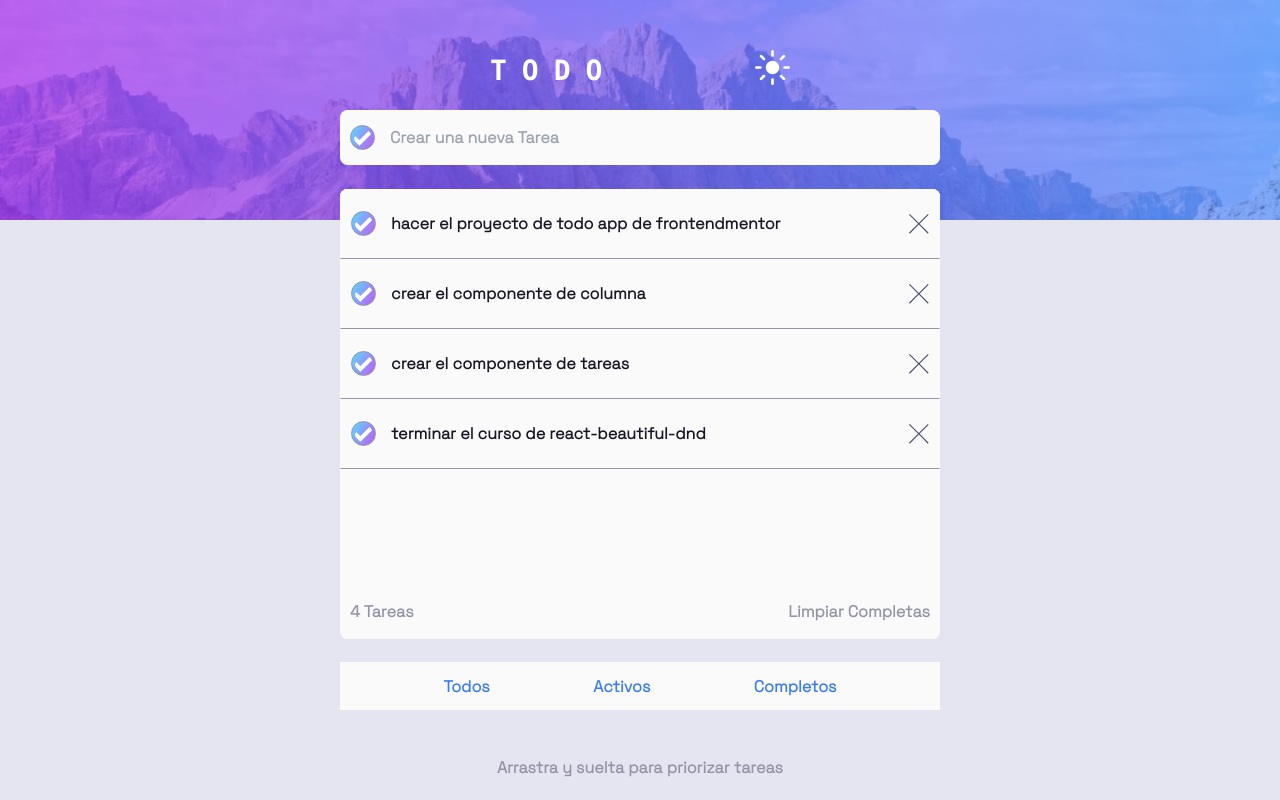
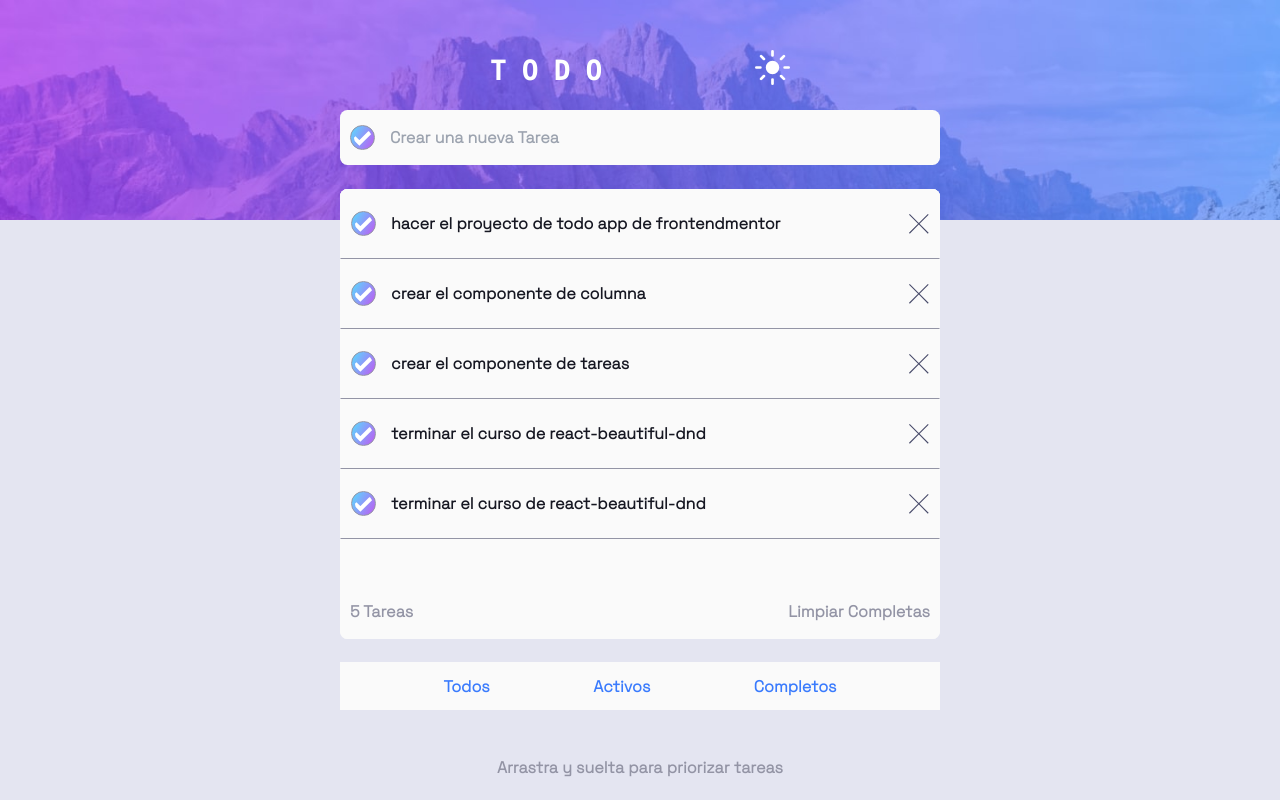
Before and after one commit to anonimussapee/fdo, a React (Vite) app: page / in a window 1280 px wide. Built offline with nearby package versions, Linux system fonts and the light colour scheme.

Commit message:
i added logic to clear button and onclick scale 1.05

```diff
--- a/src/Components/BottomTaskState/index.jsx
+++ b/src/Components/BottomTaskState/index.jsx
@@ -1,7 +1,7 @@
-const BottomTaskState = ({itemsTotal, clearAction}) => {
+const BottomTaskState = ({allItems, clearAction}) => {
   return (
     <div className='w-full h-[12%] px-4  box-primary flex justify-between items-center text-[--Very-Light-Gray]'>
-       <p>{itemsTotal || 4 } Tareas</p>
+       <p>{allItems  } Tareas</p>
        <p onClick={clearAction} >Limpiar Completas</p>
     </div>
   )
--- a/src/Components/ContainerItems/index.jsx
+++ b/src/Components/ContainerItems/index.jsx
@@ -3,9 +3,10 @@ import { BottomTaskState } from '../BottomTaskState'
 import { Items } from '../Items'
 import { NavigatorTodos } from '../NavigatorTodos'
 
-const ContainerItems = ({ items, column}) => {
+const ContainerItems = ({column, allItems, items,  clearAction}) => {
   return (
     <div className='box-primary flex flex-col sm:justify-between w-full h-[75%] rounded-xl overflow-hidden'>
+
       <Droppable
         droppableId={column.id}
 
@@ -15,13 +16,13 @@ const ContainerItems = ({ items, column}) => {
             <div id='scroll-container' className=' w-full h-[88%] box-primary flex flex-col overflow-y-scroll'
               ref={provided.innerRef}
             >
-              {items.map((item, index) => <Items key={item.id} item={item} index={index}/>)}
+              {items?.map((item, index) => <Items key={item.id} item={item} index={index}/>)}
               {provided.placeholder}
             </div>
           )
         }
       </Droppable>
-      <BottomTaskState/>
+      <BottomTaskState allItems={allItems} clearAction={clearAction} />
     </div>
 
   )
--- a/src/Components/Items/index.jsx
+++ b/src/Components/Items/index.jsx
@@ -6,22 +6,13 @@ const Items = ({item, index}) => {
     <Draggable
       draggableId={item.id}
       index={index}
-      shouldRespectForcePress
+
     >
       {
-        (provided) => (
-          <div className='items-of-todos box-primary  h-[80px] ss:h-[70px]  flex items-center justify-between gap-6 p-4 '
+        (provided, snapshot) => (
+          <div className={`items-of-todos box-primary  h-[80px] ss:h-[70px]  flex items-center justify-between gap-6 p-4 ${snapshot.isDragging ? 'rounded-xl scale-105' : ' '}`}
           {...provided.draggableProps}
           ref={provided.innerRef}
-          onTouchStart={()=>{
-            console.log('vibrate')
-            setTimeout(() => {
-
-              if('vubrate' in navigator){
-                navigator.vibrate(100)
-              }
-            }, 300);
-          }}
           >
             <CheckCircle stateCheck={true}/>
             <p className='box-primary flex-grow-[1]'
--- a/src/Pages/App/index.jsx
+++ b/src/Pages/App/index.jsx
@@ -10,20 +10,27 @@ import { Container, ContainerItems } from '../../Components/ContainerItems'
 const App = () => {
 
 
-  const initialItems = {
+  let initialItems = {
     items : {
       'item-1' : {id:'item-1', content: 'hacer el proyecto de todo app de frontendmentor'},
       'item-2' : {id:'item-2', content: 'crear el componente de columna'},
       'item-3' : {id:'item-3', content: 'crear el componente de tareas'},
       'item-4' : {id:'item-4', content: 'terminar el curso de react-beautiful-dnd'},
+      'item-5' : {id:'item-5', content: 'terminar el curso de react-beautiful-dnd'},
 
     },
     columns : {
       'column-1': {
         title : 'All',
         id : 'column-1',
-        itemIds : [ 'item-1', 'item-2', 'item-3', 'item-4',]
+        itemIds : [ ]
       },
+      completed : {
+        title : 'Completed',
+        id : 'completedTasks',
+        itemIds : []
+      }
+
       // 'column-2': {
       //   title : 'Activate',
       //   id : 'column-1',
@@ -38,6 +45,19 @@ const App = () => {
     columnOrder : [ 'column-1']
 
   }
+
+  initialItems = {
+    ...initialItems,
+    columns:{
+      ...initialItems.columns,
+      'column-1': {
+        ...initialItems.columns['column-1'],
+        itemIds : Object.keys(initialItems.items) || []
+      }
+
+    }
+  }
+
   const [data, setData] =  useState(initialItems)
 
   const [handleMode, setHandleMode] = useState(false)
@@ -76,7 +96,21 @@ const App = () => {
 
     setData(newState)
   }
+  const clearAction = () =>{
+    setData({
+      ...data,
+      items:{},
+      columns: {
+        ...data.columns,
+        'column-1': {
+          ...data.columns['column-1'],
+          itemIds : []
+        }
+      }
+    })
+  }
 
+  const allItems =  (data.columns['column-1'].itemIds).length
   return (
     <section className="w-full min-w-[320px] h-full  flex flex-col items-center ">
       {/* this section are to header image, title and logo */}
@@ -94,9 +128,9 @@ const App = () => {
         >
           {data.columnOrder?.map((columnId)=> {
             const column =  data.columns[columnId]
-            const items =  column.itemIds?.map(itemId => data.items[itemId] )
+            const items =  column.itemIds?.map(itemId => data?.items[itemId] )
             return (
-              <ContainerItems key={column.id} items={items} column={column}/>
+              <ContainerItems key={column.id} items={items}  column={column}  allItems={allItems} clearAction={clearAction}/>
             )
           })}
 
```
